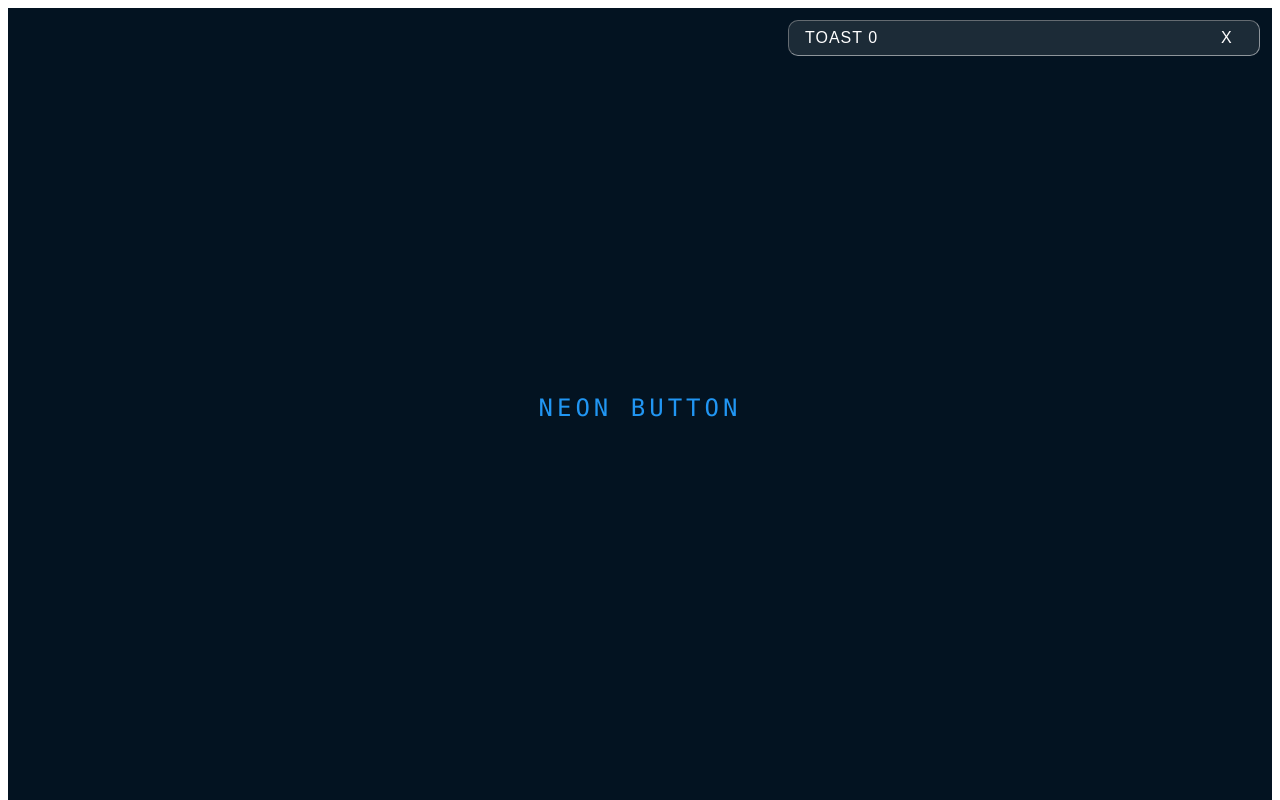
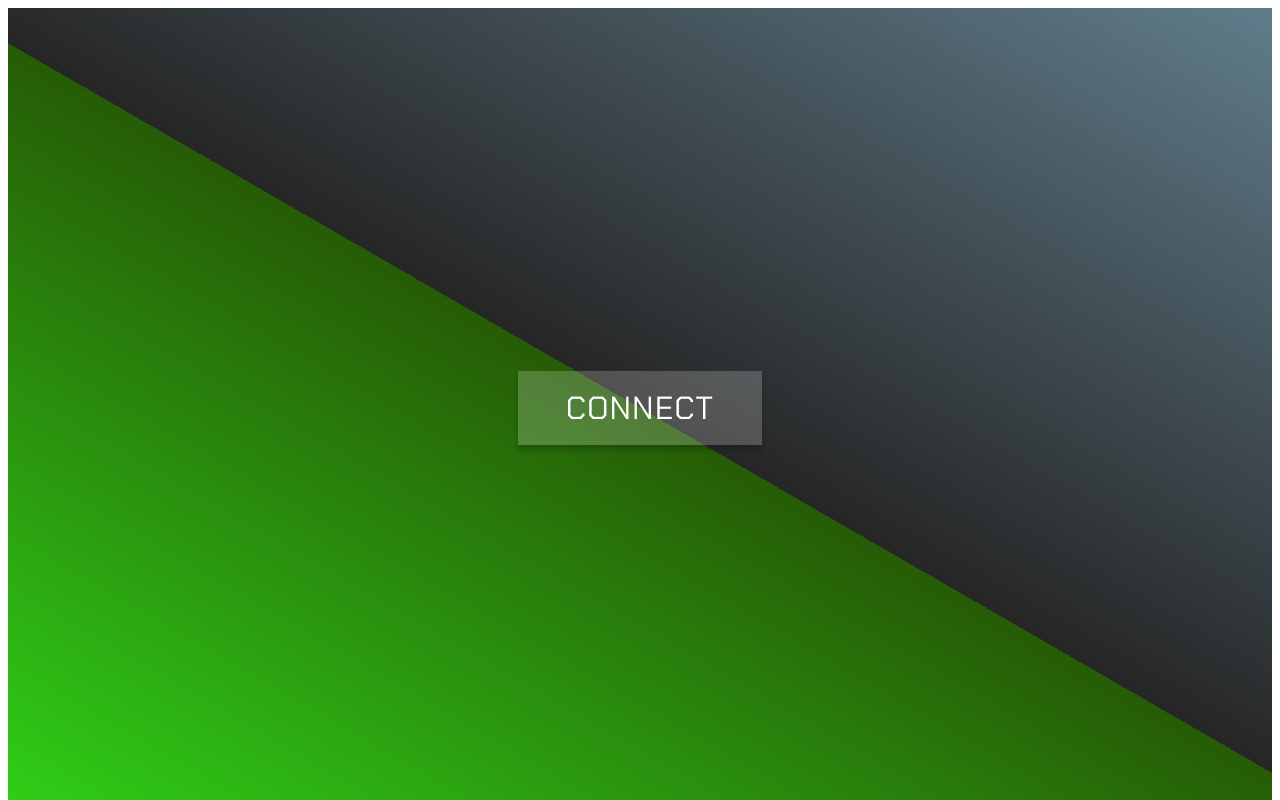
Before and after one commit to KarmitP98/CSS-Samples-Angular, an Angular app: page / in a window 1280 px wide. Shown: the top 800 px of the page. Built offline with nearby package versions, Linux system fonts and the light colour scheme.

Commit message:
Added new Loader Section. Work in Progress

```diff
--- a/src/app/app.component.html
+++ b/src/app/app.component.html
@@ -1,7 +1,8 @@
 <div class="body">
+  <app-startup-page></app-startup-page>
   <app-neon-button></app-neon-button>
   <app-transparent-button></app-transparent-button>
   <app-tranparent-form></app-tranparent-form>
   <app-heartbeat></app-heartbeat>
-  <app-toast></app-toast>
+  <!--  <app-toast></app-toast>-->
 </div>
--- a/src/app/app.module.ts
+++ b/src/app/app.module.ts
@@ -9,6 +9,7 @@ import {TranparentFormComponent} from './tranparent-form/tranparent-form.compone
 import {HeartbeatComponent} from './heartbeat/heartbeat.component';
 import {ToastComponent} from './toast/toast.component';
 import {BrowserAnimationsModule} from '@angular/platform-browser/animations';
+import {StartupPageComponent} from './startup-page/startup-page.component';
 
 @NgModule({
   declarations: [
@@ -17,7 +18,8 @@ import {BrowserAnimationsModule} from '@angular/platform-browser/animations';
     TransparentButtonComponent,
     TranparentFormComponent,
     HeartbeatComponent,
-    ToastComponent
+    ToastComponent,
+    StartupPageComponent
   ],
   imports: [
     BrowserModule,
--- /dev/null
+++ b/src/app/startup-page/startup-page.component.html
@@ -0,0 +1,3 @@
+<main>
+  <p>Connect</p>
+</main>
--- /dev/null
+++ b/src/app/startup-page/startup-page.component.scss
@@ -0,0 +1,47 @@
+* {
+  font-family: 'Chakra Petch', sans-serif;
+}
+
+main {
+  width: 100%;
+  height: 100vh;
+  margin: 0;
+  padding: 0;
+  position: relative;
+  display: flex;
+  align-items: center;
+  justify-content: center;
+  background: linear-gradient(30deg, #2fcf17 0%, #265c06 50%, #262626 50%, #607d8b 100%);
+}
+
+p {
+  position: relative;
+  font-size: 2rem;
+  letter-spacing: 1px;
+  text-transform: uppercase;
+
+  padding: 16px 48px;
+  background: rgba(255, 255, 255, 0.2);
+  box-shadow: 0 5px 5px rgba(0, 0, 0, 0.2);
+  color: white;
+  cursor: pointer;
+  overflow: hidden;
+
+  &:before {
+    content: "";
+    position: absolute;
+    top: 0;
+    left: -100%;
+    width: 100%;
+    height: 100%;
+    background: linear-gradient(90deg, transparent, rgba(255, 255, 255, 0.4), transparent);
+    transition: 0.5s;
+  }
+}
+
+
+p:hover {
+  &:before {
+    left: 100%;
+  }
+}
--- /dev/null
+++ b/src/app/startup-page/startup-page.component.ts
@@ -0,0 +1,16 @@
+import {Component, OnInit} from '@angular/core';
+
+@Component({
+  selector: 'app-startup-page',
+  templateUrl: './startup-page.component.html',
+  styleUrls: ['./startup-page.component.scss']
+})
+export class StartupPageComponent implements OnInit {
+
+  constructor() {
+  }
+
+  ngOnInit(): void {
+  }
+
+}
--- a/src/index.html
+++ b/src/index.html
@@ -6,6 +6,10 @@
   <base href="/">
   <meta name="viewport" content="width=device-width, initial-scale=1">
   <link rel="icon" type="image/x-icon" href="favicon.ico">
+  <link href='https://fonts.gstatic.com' rel='preconnect'>
+  <link
+    href='https://fonts.googleapis.com/css2?family=Chakra+Petch:wght@400;500;600;700&family=Roboto&display=swap'
+    rel='stylesheet'>
 </head>
 <body>
   <app-root></app-root>
```
